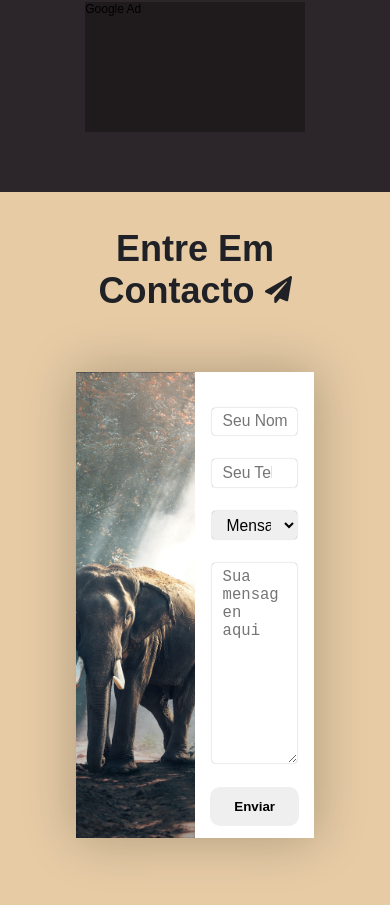
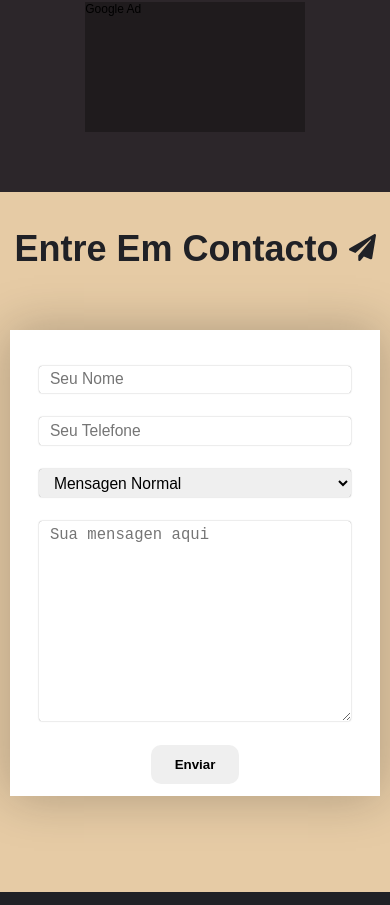
Before and after one commit to jeseias/minha-casa-frontend, a React (Create React App) app: page / in a window 390 px wide. Shown: the part 2499-3404 px from the top of the page. Built offline with nearby package versions, Linux system fonts and the light colour scheme; no server answers.

Commit message:
Contact section is now responsive

```diff
--- a/src/layouts/Homepage/components/Contact/styles.js
+++ b/src/layouts/Homepage/components/Contact/styles.js
@@ -1,6 +1,6 @@
 import styled from 'styled-components';
 
-import { Colors, Mixins, Utils } from './../../../../styles';
+import { Colors, Mixins, Utils, Device } from './../../../../styles';
 
 export const Container = styled.div`
   background: ${Colors.light_bg};
@@ -68,4 +68,50 @@ export const ContactBox = styled.div`
       }
     }
   }
+
+  @media ${Device.laptop} {
+
+    main {
+      width: 95%;
+    }
+  }
+
+  @media ${Device.tablet} {
+    padding: 3rem 1.5rem;
+  }
+
+  @media ${Device.tabletM} {
+    padding: 3rem .5rem;
+
+    main {
+
+      > div {
+
+        .details {
+          padding: 1rem .3rem;
+        }
+      }
+    }
+  }
+
+  @media ${Device.mobileL} {
+    padding: 3rem .5rem;
+
+    main {
+      flex-wrap: wrap-reverse;
+      width: 98%;
+
+      > div {
+        width: 100%;
+
+        &.img {
+          display: none;
+        }
+
+        &.details {
+          padding: 1rem;
+        }
+      }
+    }
+  }
 `;
```
